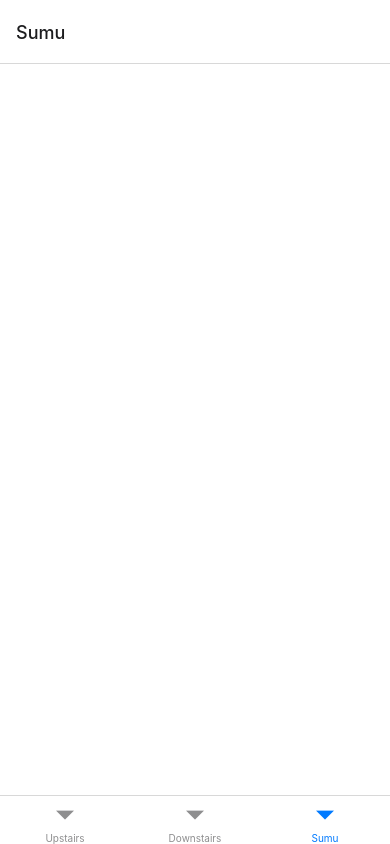
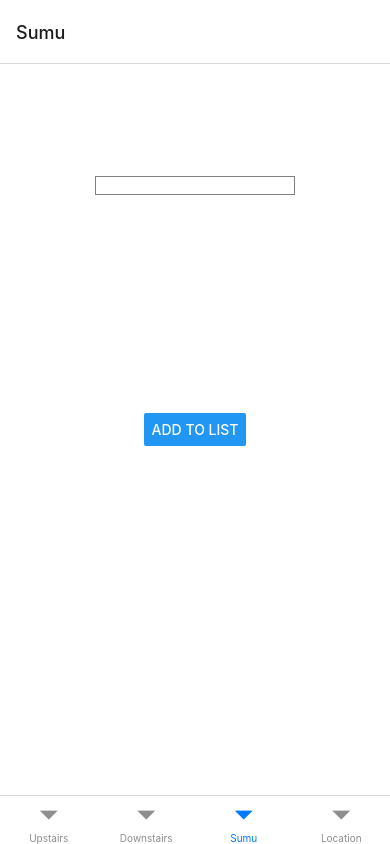
Before and after one commit to lempiveera/studioApp, a React Native app: screen /Sumu in a window 390 px wide. Built offline with nearby package versions, Linux system fonts and the light colour scheme.

Commit message:
added map page and distance calculation

```diff
--- a/App.js
+++ b/App.js
@@ -1,29 +1,31 @@
 import { StatusBar } from 'expo-status-bar';
-import React, { useState } from 'react';
+import React, { useEffect, useState } from 'react';
 import { StyleSheet, Text, View, useWindowDimensions } from 'react-native';
 import { NavigationContainer } from '@react-navigation/native';
 import { createBottomTabNavigator } from '@react-navigation/bottom-tabs';
 import { TabView, SceneMap } from 'react-native-tab-view';
 
+
 import Downstairs from './components/Downstairs';
 import Upstairs from './components/Upstairs';
 import Sumu from './components/Sumu';
-
+import Map from './components/Map';
 
 export default function App() {
 
   const Tab = createBottomTabNavigator();
 
+//notifications are gonna be hard
+
   return (
-
     <NavigationContainer>
       <Tab.Navigator>
         <Tab.Screen name="Upstairs" component={Upstairs} />
         <Tab.Screen name="Downstairs" component={Downstairs} />
         <Tab.Screen name="Sumu" component={Sumu} />
+        <Tab.Screen name="Location" component={Map} />
       </Tab.Navigator>
     </NavigationContainer>
-
   );
 }
 
--- a/components/Downstairs.js
+++ b/components/Downstairs.js
@@ -2,11 +2,19 @@ import React, { useState } from 'react';
 import { StyleSheet, Text, View, TextInput, FlatList, Button } from 'react-native';
 import { NavigationContainer } from '@react-navigation/native';
 import { createBottomTabNavigator } from '@react-navigation/bottom-tabs';
+import SwipeView from 'react-native-swipeview';
 
 export default function Downstairs() {
 
+    //okay were gonna do it this way for now, separate component for handling textinput?
+
     const [who, setWho] = useState('');
     const [here, setHere] = useState([]);
+
+    deleteItemById = key => {
+        const deleteData = this.state.here.filter(item => item.key !== key);
+        this.setState({ here: deleteData });
+    }
 
     return (
         <View style={styles.container}>
@@ -18,12 +26,12 @@ export default function Downstairs() {
                 />
             </View>
             <View style={styles.buttonContainer}>
-                <Button onPress={() => setHere([...here, {key: `${who}`}])} title="add to list"/>
+                <Button onPress={() => setHere([...here, { key: `${who}` }])} title="add to list" />
             </View>
             <View style={styles.listContainer}>
                 <FlatList
                     data={here}
-                    renderItem={( { item }) => <Text style={{ fontSize: 18 }}>{item.key}</Text>}
+                    renderItem={({ item }) => <Text style={{ fontSize: 18 }}>{item.key}</Text>}
                     keyExtractor={((item, index) => index.toString())}
                 />
             </View>
@@ -56,5 +64,11 @@ const styles = StyleSheet.create({
         backgroundColor: '#fff',
         alignItems: 'flex-start',
         justifyContent: 'center',
-      },
+    },
+    listContainer2: {
+        flex: 1,
+        backgroundColor: '#fff',
+        alignItems: 'flex-start',
+        justifyContent: 'center',
+    },
 });
--- /dev/null
+++ b/components/Map.js
@@ -0,0 +1,109 @@
+import React, { useEffect, useState } from 'react';
+import { StyleSheet, Text, View, TextInput, FlatList, Button, ScrollView } from 'react-native';
+import { NavigationContainer } from '@react-navigation/native';
+import { createBottomTabNavigator } from '@react-navigation/bottom-tabs';
+
+import * as Location from 'expo-location';
+import MapView, { Marker } from 'react-native-maps';
+import getDistance from 'geolib/es/getDistance';
+
+export default function Map() {
+
+    //okay were gonna do it this way for now, separate component for handling textinput?
+    const [location, setLocation] = useState(null);
+    const [userLat, setUserLat] = useState(0.0);
+    const [userLong, setUserLong] = useState(0.0);
+    const [sdistance, setsDistance] = useState(0);
+    const [ndistance, setnDistance] = useState(0);
+    const sumuloc = { lat: 60.18007698591917, long: 24.96021860008109 };
+    const nilsuloc = { lat: 60.19490470333913, long: 24.9513989847402 };
+
+    //doing two of these one for sumu one for nilsu, can probably do it better..
+    const calculateDistancetoSumu = () => {
+        setsDistance(getDistance(
+            {latitude: userLat, longitude: userLong},
+            {latitude: sumuloc.lat, longitude: sumuloc.long}
+        ));
+        console.log(sdistance)
+    }
+
+    const calculateDistancetoNilsu = () => {
+        setnDistance(getDistance(
+            {latitude: userLat, longitude: userLong},
+            {latitude: nilsuloc.lat, longitude: nilsuloc.long}
+        ));
+        console.log(ndistance)
+    }
+
+
+    //might have to edit this so location things arent tied to rendering
+    useEffect(() => {
+        (async () => {
+            let { status } = await Location.requestForegroundPermissionsAsync();
+            if (status !== 'granted') {
+                Alert.alert('No permission to get location')
+                return;
+            }
+
+            let location = await Location.getCurrentPositionAsync({});
+            setLocation(location);
+            console.log(location);
+            setUserLat(location.coords.latitude);
+            setUserLong(location.coords.longitude);
+            console.log(userLat);
+            console.log(userLong); //these log 0 or the real numbers? i think cause the async func it hasnt had the time to put real values yet
+        })();
+    }, []);
+
+
+
+    return (
+        <ScrollView>
+            <View style={styles.container}>
+                <MapView
+                    style={styles.mapContainer}
+                    region={{
+                        latitude: userLat,
+                        longitude: userLong,
+                        latitudeDelta: 0.0052,
+                        longitudeDelta: 0.0041,
+                    }}>
+                    <Marker
+                        coordinate={{
+                            latitude: userLat,
+                            longitude: userLong
+                        }}
+                        title='meikä' />
+                </MapView>
+                <View style={styles.buttonContainer}>
+                    <Button onPress={calculateDistancetoSumu} title="calculate distance to sumu"/>
+                    <Text>Device distance to sumu {sdistance}m</Text>
+                    <Button onPress={calculateDistancetoNilsu} title="calculate distance to N10"/>
+                    <Text>Device distance to Nilsu {ndistance}m</Text>
+                </View>
+            </View>
+        </ScrollView>
+    )
+}
+
+const styles = StyleSheet.create({
+    container: {
+        flex: 1,
+        backgroundColor: '#fff',
+        alignItems: 'center',
+        justifyContent: 'center',
+    },
+    mapContainer: {
+        height: 400,
+        width: 400,
+        backgroundColor: '#fff',
+        alignItems: 'center',
+        justifyContent: 'center',
+    },
+    container: {
+        flex: 1,
+        backgroundColor: '#fff',
+        alignItems: 'center',
+        justifyContent: 'center',
+    },
+});
--- a/components/Sumu.js
+++ b/components/Sumu.js
@@ -1,21 +1,62 @@
 import React, { useState } from 'react';
-import { StyleSheet, Text, View } from 'react-native';
+import { StyleSheet, Text, View, TextInput, FlatList, Button } from 'react-native';
 import { NavigationContainer } from '@react-navigation/native';
 import { createBottomTabNavigator } from '@react-navigation/bottom-tabs';
 
 export default function Sumu() {
 
-    return(
+    //okay were gonna do it this way for now, separate component for handling textinput?
+
+    const [who, setWho] = useState('');
+    const [here, setHere] = useState([]);
+
+    return (
         <View style={styles.container}>
+            <View style={styles.inputContainer}>
+                <TextInput
+                    value={who}
+                    onChangeText={text => setWho(text)}
+                    style={{ width: 200, borderColor: 'gray', borderWidth: 1 }}
+                />
+            </View>
+            <View style={styles.buttonContainer}>
+                <Button onPress={() => setHere([...here, {key: `${who}`}])} title="add to list"/>
+            </View>
+            <View style={styles.listContainer}>
+                <FlatList
+                    data={here}
+                    renderItem={( { item }) => <Text style={{ fontSize: 18 }}>{item.key}</Text>}
+                    keyExtractor={((item, index) => index.toString())}
+                />
+            </View>
         </View>
+
     )
 }
 
 const styles = StyleSheet.create({
     container: {
-      flex: 1,
-      backgroundColor: '#fff',
-      alignItems: 'center',
-      justifyContent: 'center',
+        flex: 1,
+        backgroundColor: '#fff',
+        alignItems: 'center',
+        justifyContent: 'center',
     },
-  });
+    inputContainer: {
+        flex: 1,
+        backgroundColor: '#fff',
+        alignItems: 'center',
+        justifyContent: 'center',
+    },
+    buttonContainer: {
+        flex: 1,
+        backgroundColor: '#fff',
+        alignItems: 'center',
+        justifyContent: 'center',
+    },
+    listContainer: {
+        flex: 1,
+        backgroundColor: '#fff',
+        alignItems: 'flex-start',
+        justifyContent: 'center',
+      },
+});
--- a/components/Upstairs.js
+++ b/components/Upstairs.js
@@ -1,21 +1,64 @@
-import React, { useState } from 'react';
-import { StyleSheet, Text, View } from 'react-native';
+import React, { useEffect, useState } from 'react';
+import { StyleSheet, Text, View, TextInput, FlatList, Button } from 'react-native';
 import { NavigationContainer } from '@react-navigation/native';
 import { createBottomTabNavigator } from '@react-navigation/bottom-tabs';
 
+
 export default function Upstairs() {
 
-    return(
+    //okay were gonna do it this way for now, separate component for handling textinput?
+
+    const [who, setWho] = useState('');
+    const [here, setHere] = useState([]);
+
+
+    return (
         <View style={styles.container}>
+            <View style={styles.inputContainer}>
+                <TextInput
+                    value={who}
+                    onChangeText={text => setWho(text)}
+                    style={{ width: 200, borderColor: 'gray', borderWidth: 1 }}
+                />
+            </View>
+            <View style={styles.buttonContainer}>
+                <Button onPress={() => setHere([...here, { key: `${who}` }])} title="add to list" />
+            </View>
+            <View style={styles.listContainer}>
+                <FlatList
+                    data={here}
+                    renderItem={({ item }) => <Text style={{ fontSize: 18 }}>{item.key}</Text>}
+                    keyExtractor={((item, index) => index.toString())}
+                />
+            </View>
         </View>
+
     )
 }
 
 const styles = StyleSheet.create({
     container: {
-      flex: 1,
-      backgroundColor: '#fff',
-      alignItems: 'center',
-      justifyContent: 'center',
+        flex: 1,
+        backgroundColor: '#fff',
+        alignItems: 'center',
+        justifyContent: 'center',
     },
-  });
+    inputContainer: {
+        flex: 1,
+        backgroundColor: '#fff',
+        alignItems: 'center',
+        justifyContent: 'center',
+    },
+    buttonContainer: {
+        flex: 1,
+        backgroundColor: '#fff',
+        alignItems: 'center',
+        justifyContent: 'center',
+    },
+    listContainer: {
+        flex: 1,
+        backgroundColor: '#fff',
+        alignItems: 'flex-start',
+        justifyContent: 'center',
+    },
+});
```
Also changed, not shown: package.json (+7 -1 lines), 2 other files (tests, documents, lock files or other folders).
